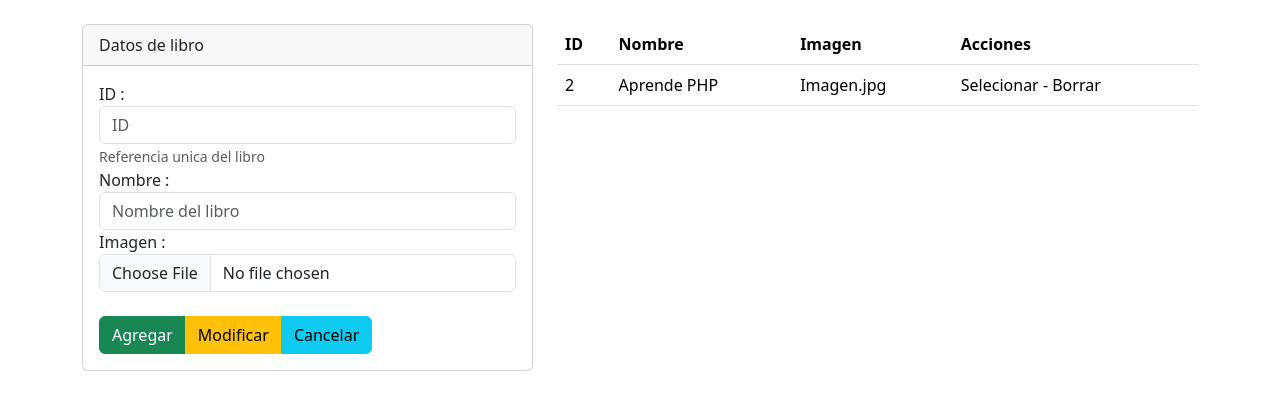
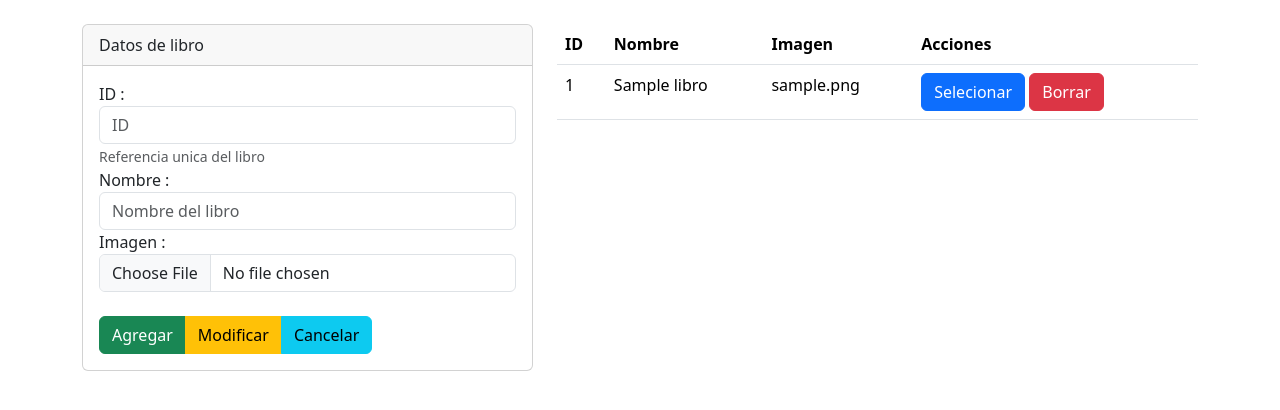
Before and after one commit to menteLocuaz/MasterPHP, a PHP site: page /Administrador/section/productos.php in a window 1280 px wide. Shown: the part 56-466 px from the top of the page. Run offline with PHP 8.4, Linux system fonts and the light colour scheme; tables that the repository leaves empty or names only in its code hold one stand-in row (values such as "Sample post").

Commit message:
task:eliminar libro

```diff
--- a/Administrador/section/productos.php
+++ b/Administrador/section/productos.php
@@ -23,7 +23,20 @@ switch ($accion) {
     case "Cancelar":
         echo 'Presiono el boton cancelar';
         break;
+    case "Borrar":
+        $setenciaSQL = $conexion->prepare("DELETE FROM libros WHERE id=:id");
+        $setenciaSQL->bindParam(':id', $txtID);
+        $setenciaSQL->execute();
+        break;
+    case "Selecionar":
+        echo 'Presiono el boton Selecionar';
+        break;
 }
+// mostra los libros
+$setenciaSQL = $conexion->prepare("SELECT * FROM libros");
+$setenciaSQL->execute();
+// asocia una variable los datos recogido en una sosiacion
+$lisatLibros = $setenciaSQL->fetchAll(PDO::FETCH_ASSOC);
 
 ?>
 
@@ -78,13 +91,24 @@ switch ($accion) {
             </tr>
         </thead>
         <tbody>
-            <tr>
-                <td>2</td>
-                <td>Aprende PHP</td>
-                <td>Imagen.jpg</td>
-                <td>Selecionar - Borrar</td>
-            </tr>
+            <?php foreach ($lisatLibros as $libro) {  ?>
+                <tr>
+                    <td><?php echo $libro['id']; ?></td>
+                    <td><?php echo $libro['nombre']; ?></td>
+                    <td><?php echo $libro['imagen']; ?></td>
 
+                    <td>
+
+                        <form action="" method="post">
+                            <input type="hidden" name="txtID" id="txtID" value="<?php echo $libro['id']; ?>" />
+                            <input type="submit" name="accion" value="Selecionar" class="btn btn-primary" />
+                            <input type="submit" name="accion" value="Borrar" class="btn btn-danger" />
+                        </form>
+
+                    </td>
+
+                </tr>
+            <?php } ?>
         </tbody>
     </table>
 </div>
```
